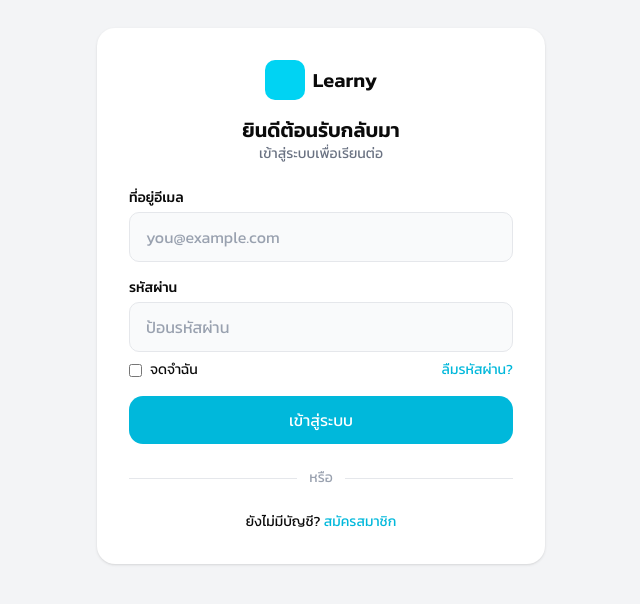
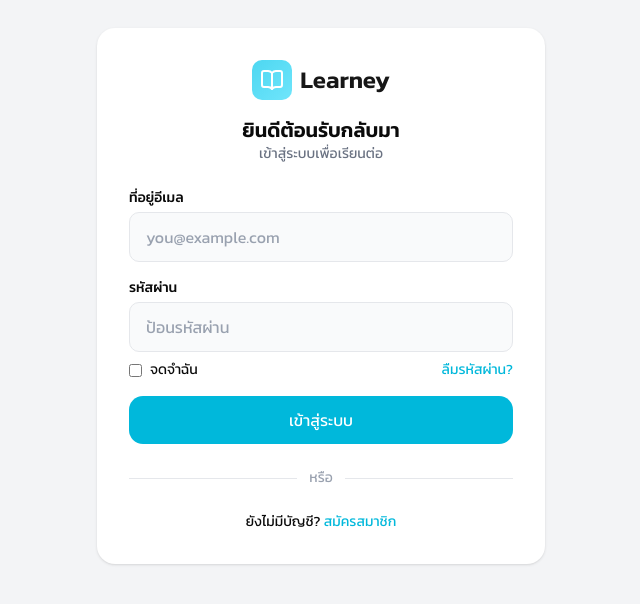
Before and after one commit to suttirakcha/ui-learney, a Next.js app: page /login in a window 1280 px wide. Shown: the part 104-708 px from the top of the page, without its empty margins (319-959 px from the left). Built offline with nearby package versions, Linux system fonts and the light colour scheme; no server answers.

Commit message:
logo on register

```diff
--- a/src/components/features/login-form.tsx
+++ b/src/components/features/login-form.tsx
@@ -6,6 +6,7 @@
 import Link from "next/link";
 import { toast } from "react-hot-toast";
 import { useAuth } from "@/app/lib/AuthContext"; // ✅ เพิ่ม
+import LearneyLogo from "../custom/LearneyLogo";
 
 export default function LoginForm() {
   const router = useRouter();
@@ -66,8 +67,7 @@
   return (
     <div className="w-full max-w-md bg-white p-8 rounded-2xl shadow">
       <div className="flex items-center justify-center gap-2 mb-4">
-        <div className="w-10 h-10 bg-cyan-400 rounded-lg"></div>
-        <h1 className="text-xl font-bold">Learny</h1>
+        <LearneyLogo />
       </div>
 
       <h2 className="text-xl font-semibold text-center">ยินดีต้อนรับกลับมา</h2>
--- a/src/components/features/register-form.tsx
+++ b/src/components/features/register-form.tsx
@@ -6,6 +6,7 @@
 import Link from "next/link";
 import { toast } from "react-hot-toast";
 import { isApiError } from "@/utils/isApiError"; // ✅ เพิ่ม
+import LearneyLogo from "../custom/LearneyLogo";
 
 type FormData = {
   fullname: string;
@@ -64,6 +65,8 @@
   };
 
   return (
+    <div className="flex flex-col items-center gap-2">
+      <LearneyLogo />
       <div className="w-full max-w-md bg-white p-8 rounded-2xl shadow">
         <h2 className="text-xl font-semibold text-center mb-4">สร้างบัญชี</h2>
 
@@ -198,5 +201,6 @@
           </Link>
         </div>
       </div>
+    </div>
   );
 }
```
Lines whose indentation alone changed are shown as unchanged.
